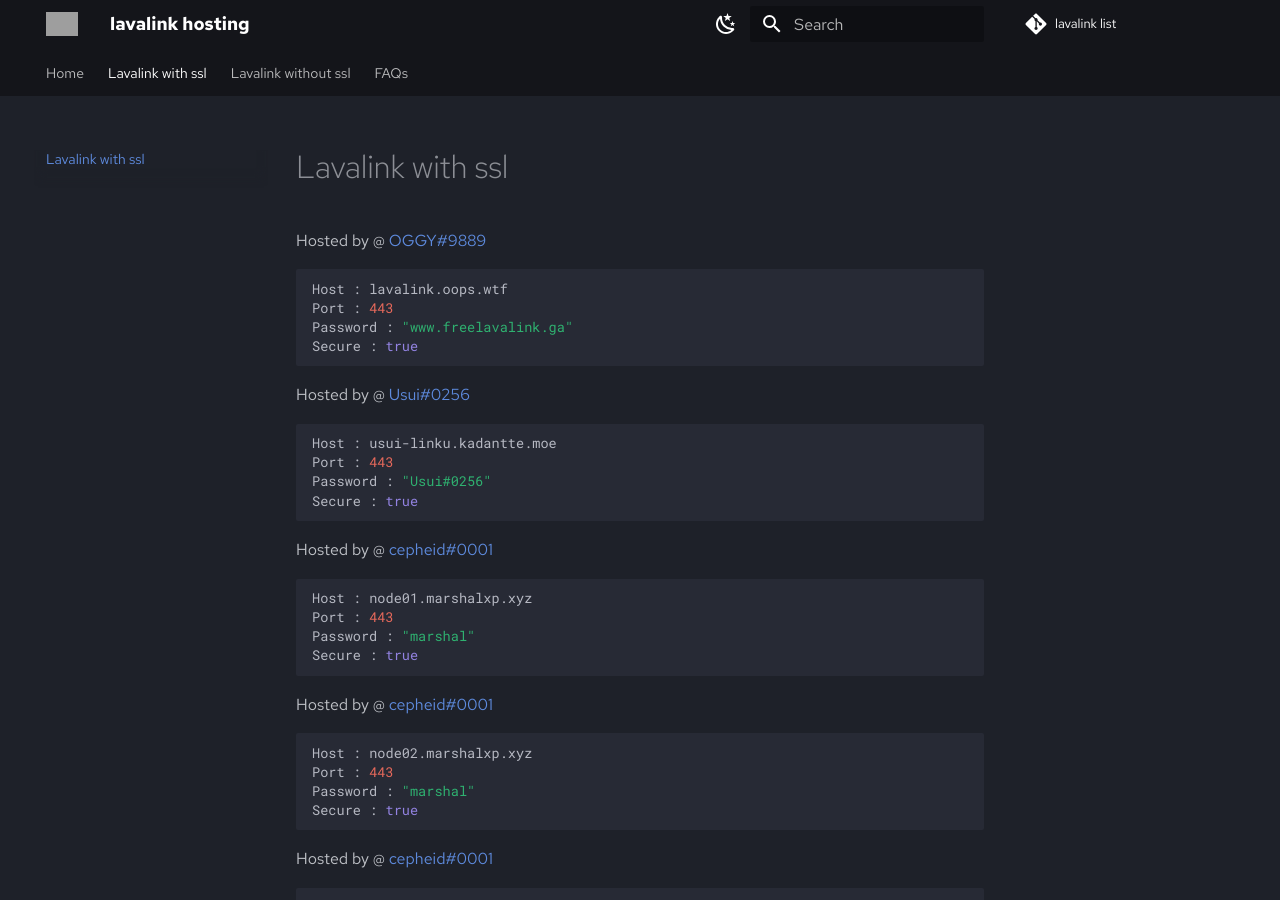
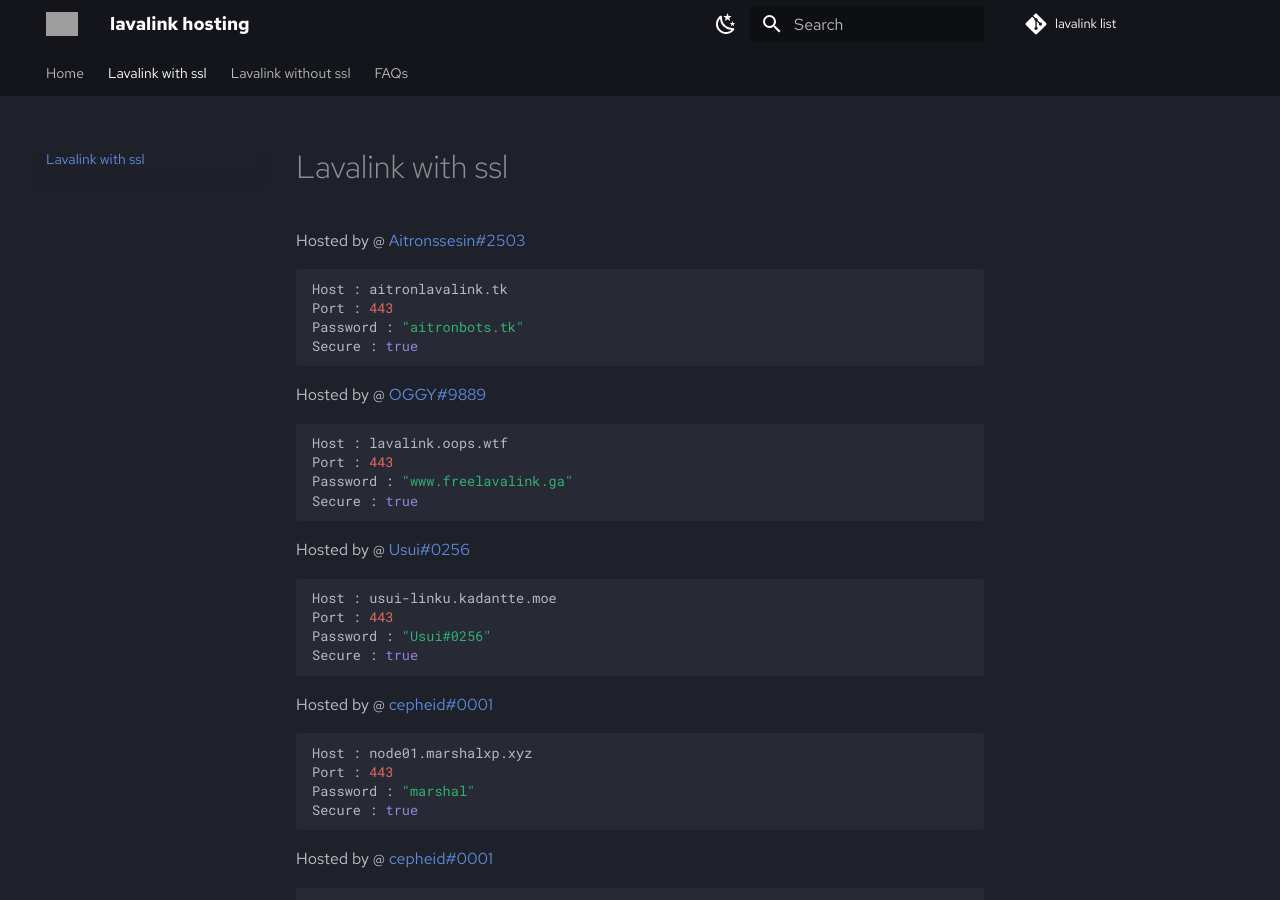
Before and after one commit to DarrenOfficial/lavalink-list, an MkDocs documentation site: the page built from docs/SSL/lavalink-with-ssl.md, in a window 1280 px wide and 900 px high. Built offline with MkDocs 1.6.1 and Material for MkDocs 9.7.7, drawn with Linux system fonts in a browser that asks for light colours; comment, search, counter and statistics services are not loaded; grey boxes are pictures that could not be loaded.

Commit message:
Add lavalink (#130)

````diff
--- a/docs/SSL/lavalink-with-ssl.md
+++ b/docs/SSL/lavalink-with-ssl.md
@@ -4,6 +4,13 @@ description: SSL Uses Secure WS connection, whilst No SSL uses standard WS. if y
 ---
 
 ---
+Hosted by @ [Aitronssesin#2503](https://aitronbots.tk)
+```bash
+Host : aitronlavalink.tk
+Port : 443
+Password : "aitronbots.tk"
+Secure : true
+```
 Hosted by @ [OGGY#9889](https://u.oggy.ga/fllssl)
 ```bash
 Host : lavalink.oops.wtf
````
